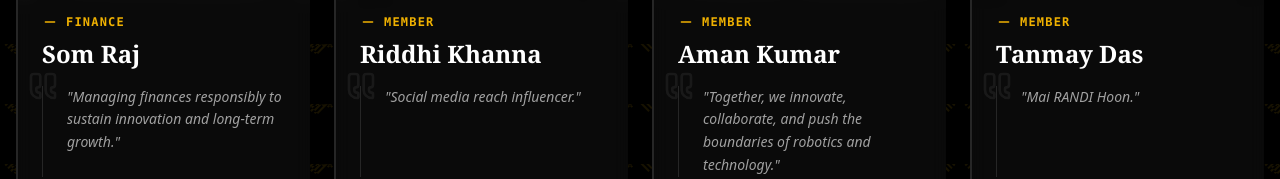
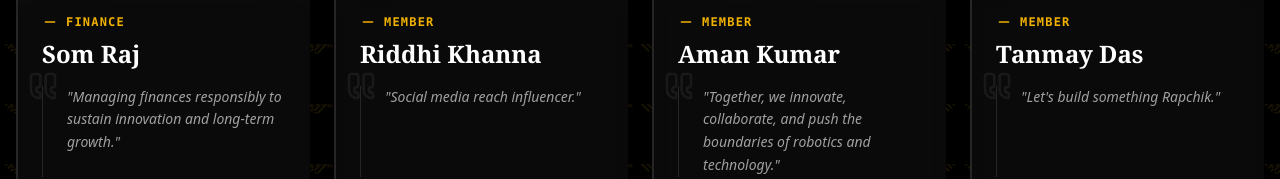
Before and after one commit to sonroy-glitch/mega_FE, a React (Vite) app: page /about in a window 1280 px wide. Shown: the part 1456-1635 px from the top of the page. Built offline with nearby package versions, Linux system fonts and the light colour scheme.

Commit message:
Update membersData.js

```diff
--- a/src/data/membersData.js
+++ b/src/data/membersData.js
@@ -80,7 +80,7 @@ export const members = [
     name: "Tanmay Das",
     role: "Member",
     quote:
-      "Mai RANDI Hoon.",
+      "Let's build something Rapchik.",
     image: m9,
     linkedin:
       "https://www.linkedin.com/in/tanmoy-das-336234330/?utm_source=share&utm_campaign=share_via&utm_content=profile&utm_medium=android_app",
```
